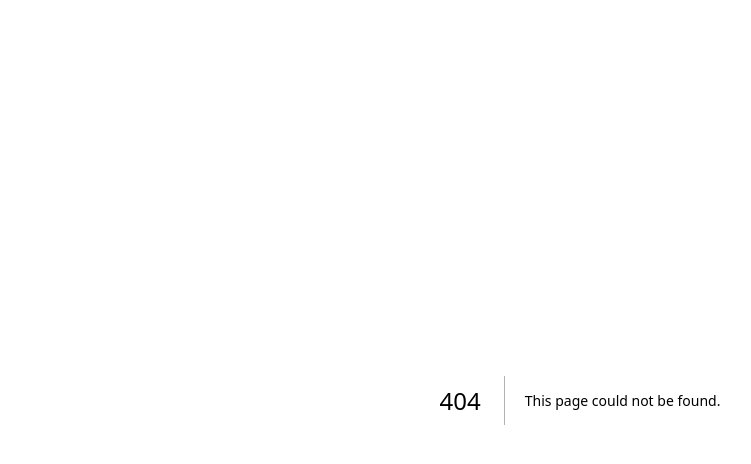
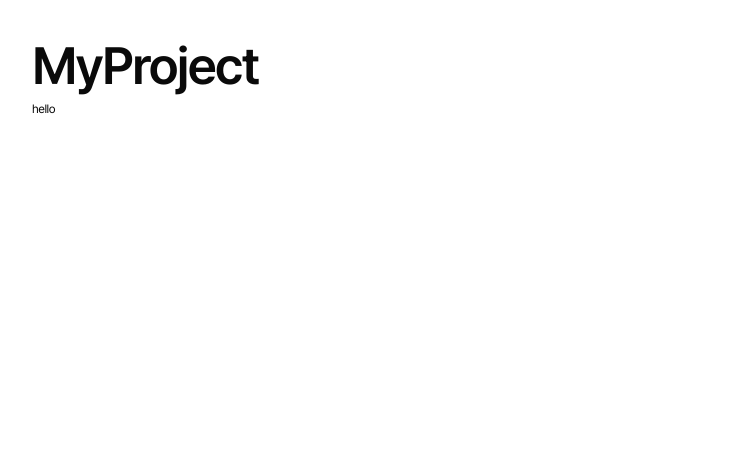
Before and after one commit to skkuding/proseed, a Next.js app in the folder apps/web/: page /myproject in a window 1280 px wide. Before the commit this address had no page. Shown: the top 464 px of the page, without its empty margins (60-811 px from the left). Built offline with nearby package versions, Linux system fonts and the light colour scheme.

Commit message:
feat(fe): make dir for navigate,myproject,mypage

```diff
--- /dev/null
+++ b/apps/web/src/app/mypage/page.tsx
@@ -0,0 +1,8 @@
+export default function MyPage() {
+  return (
+    <main className="min-h-screen p-8">
+      <h1 className="text-head0_sb_52">MyPage</h1>
+      <p className="text-caption4_r_12">hello</p>
+    </main>
+  )
+}
--- /dev/null
+++ b/apps/web/src/app/myproject/page.tsx
@@ -0,0 +1,8 @@
+export default function MyProject() {
+  return (
+    <main className="min-h-screen p-8">
+      <h1 className="text-head0_sb_52">MyProject</h1>
+      <p className="text-caption4_r_12">hello</p>
+    </main>
+  )
+}
--- /dev/null
+++ b/apps/web/src/app/navigate/page.tsx
@@ -0,0 +1,8 @@
+export default function Navigate() {
+  return (
+    <main className="min-h-screen p-8">
+      <h1 className="text-head0_sb_52">Navigate</h1>
+      <p className="text-caption4_r_12">hello</p>
+    </main>
+  )
+}
--- a/apps/web/tailwind.config.ts
+++ b/apps/web/tailwind.config.ts
@@ -91,6 +91,9 @@ const config: Config = {
           10: '#191A1A',
           5: '#141414',
         },
+        backGround: {
+          normal: '#F4F4F6',
+        },
       },
     },
   },
```
